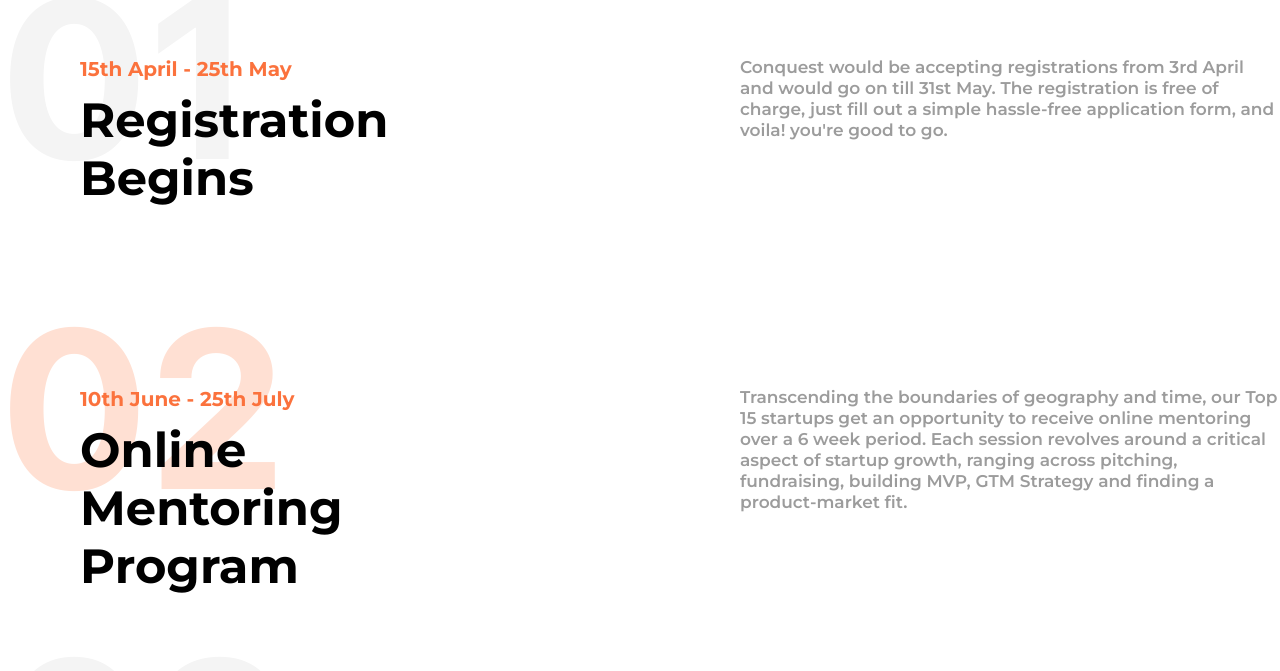
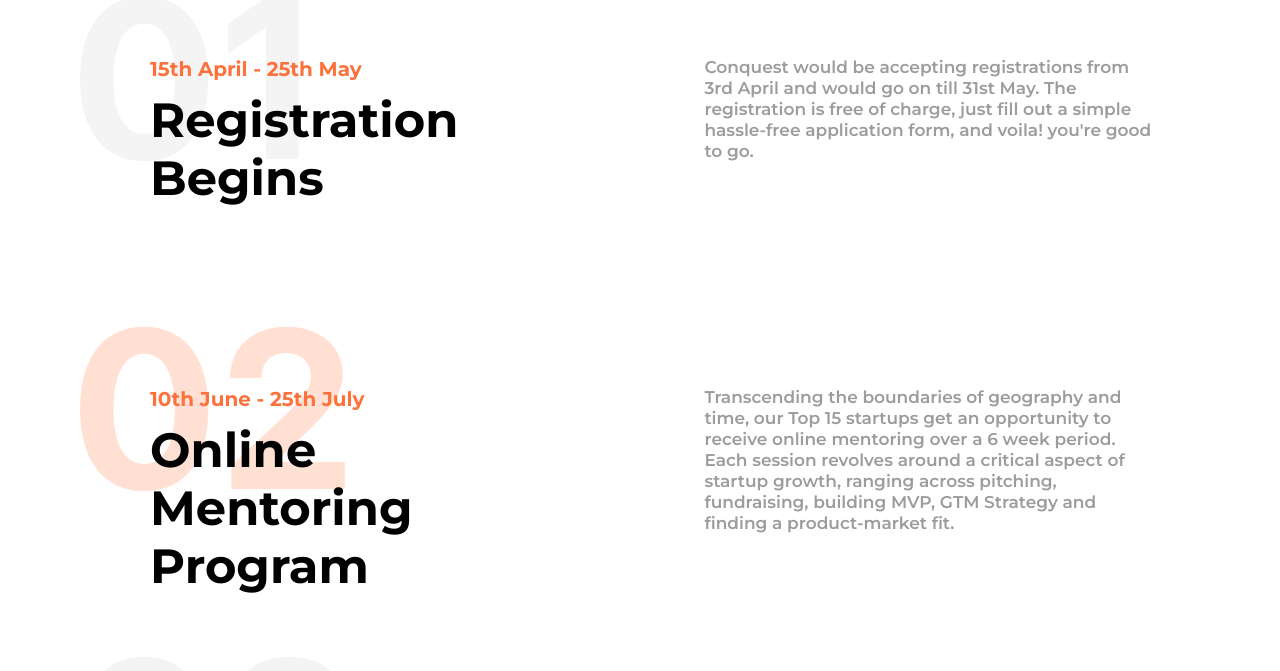
Before and after one commit to dvm-bitspilani/cel-conquest-2024, a React (Vite) app: page / in a window 1280 px wide. Shown: the part 1009-1680 px from the top of the page. Built offline with nearby package versions, Linux system fonts and the light colour scheme.

Commit message:
desktop positioning

```diff
--- a/src/routes/Landing/LandingPage.module.scss
+++ b/src/routes/Landing/LandingPage.module.scss
@@ -148,10 +148,14 @@
 }
 
 .timeline {
-  width: 100vw;
+  width: 85vw;
   position: relative;
-  left: -70px;
   overflow: hidden;
+
+  @media screen and (max-width: 820px) {
+    width: 100vw;
+    left: -70px;
+  }
 }
 
 .investors {
```
